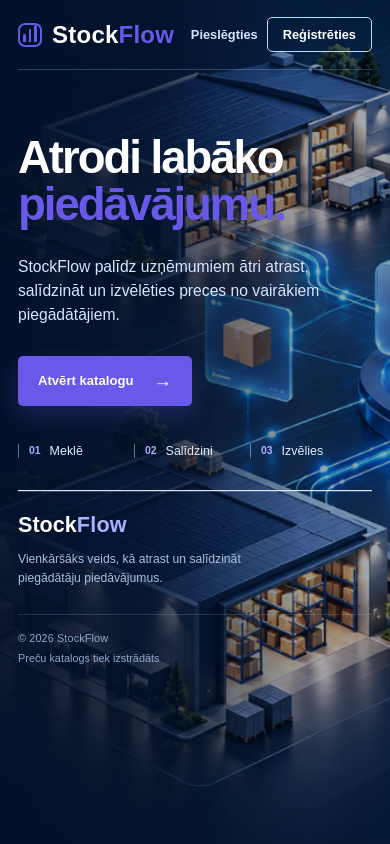
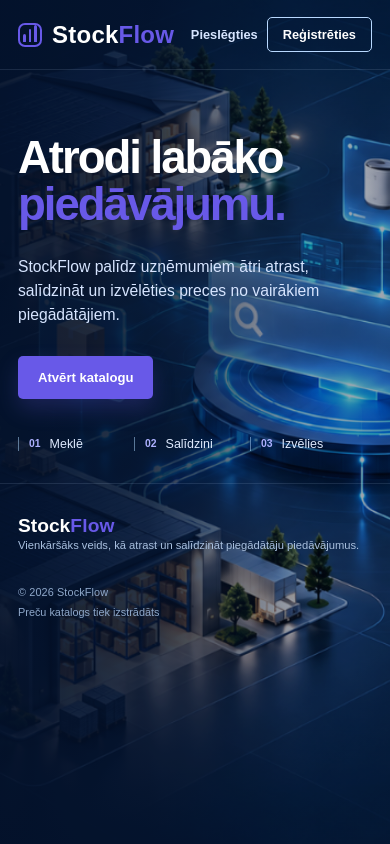
Before and after one commit to 23DP1ELevsa/noliktavas_uzskaites_sistema_EJMN, a Flask app: page / in a window 390 px wide. Run offline with Flask 3, Linux system fonts and the light colour scheme; some libraries are stand-ins or nearby versions.

Commit message:
Uzlabojumi home page lapā

```diff
--- a/backend/app/static/css/style.css
+++ b/backend/app/static/css/style.css
@@ -467,7 +467,7 @@ html, body, button, input, select, textarea {
     height: 100vh;
     background:
         linear-gradient(90deg, rgba(3, 18, 43, 0.94) 0%, rgba(3, 18, 43, 0.82) 38%, rgba(3, 18, 43, 0.28) 78%),
-        url("../images/stockflow-home-background.png") center / cover fixed no-repeat;
+        url("../images/stockflow-home-background.png") 65% center / cover fixed no-repeat;
     color: #fff;
 }
 
@@ -498,7 +498,10 @@ html, body, button, input, select, textarea {
 }
 
 .landing-page .landing-header {
-    border-bottom-color: rgba(194, 219, 255, 0.24);
+    width: 100%;
+    padding-right: max(24px, calc((100% - 1120px) / 2));
+    padding-left: max(24px, calc((100% - 1120px) / 2));
+    border-bottom-color: rgba(194, 219, 255, 0.12);
 }
 
 .landing-page .brand-logo {
@@ -585,22 +588,26 @@ html, body, button, input, select, textarea {
 }
 
 .landing-footer {
-    width: min(1120px, calc(100% - 48px));
+    width: 100%;
+    padding-right: max(24px, calc((100% - 1120px) / 2));
+    padding-left: max(24px, calc((100% - 1120px) / 2));
+    border-top: 1px solid rgba(194, 219, 255, 0.12);
     color: #c1d3ed;
-    font-size: 0.76rem;
-    padding: 0 0 14px;
+    font-size: 0.7rem;
+    padding-bottom: 9px;
 }
 
 .footer-main {
     display: grid;
-    grid-template-columns: 1fr;
-    padding: 20px 0 17px;
-    border-top: 1px solid rgba(194, 219, 255, 0.24);
+    grid-template-columns: auto 1fr;
+    gap: 32px;
+    align-items: center;
+    padding: 13px 0 12px;
 }
 
 .footer-brand p {
-    max-width: 250px;
-    margin: 12px 0 0;
+    max-width: 390px;
+    margin: 0;
     color: #a9c0df;
     line-height: 1.55;
 }
@@ -608,12 +615,12 @@ html, body, button, input, select, textarea {
 .footer-logo {
     color: #fff;
     font-family: "Caviero", Arial, sans-serif;
-    font-size: 1.35rem;
+    font-size: 1.2rem;
     font-weight: 800;
 }
 
 .footer-logo span {
-    color: #aeb1ff;
+    color: #6859e8;
 }
 
 .footer-column {
@@ -652,8 +659,7 @@ html, body, button, input, select, textarea {
 .footer-bottom {
     display: flex;
     justify-content: space-between;
-    padding-top: 17px;
-    border-top: 1px solid rgba(194, 219, 255, 0.16);
+    padding-top: 10px;
     color: #8fa8ca;
     font-size: 0.68rem;
 }
@@ -772,8 +778,17 @@ html, body, button, input, select, textarea {
 }
 
 @media (max-width: 800px) {
-    .landing-header, .landing-hero, .landing-footer {
+    .landing-header, .landing-hero {
         width: calc(100% - 36px);
+    }
+    .landing-page .landing-header {
+        width: 100%;
+        padding-right: 18px;
+        padding-left: 18px;
+    }
+    .landing-footer {
+        padding-right: 18px;
+        padding-left: 18px;
     }
     .landing-hero {
         padding: 64px 0 32px;
@@ -792,4 +807,8 @@ html, body, button, input, select, textarea {
         gap: 8px;
         flex-direction: column;
     }
+    .footer-main {
+        grid-template-columns: 1fr;
+        gap: 7px;
+    }
 }
--- a/backend/app/templates/index.html
+++ b/backend/app/templates/index.html
@@ -38,7 +38,7 @@
             <div class="landing-copy">
                 <h1>Atrodi labāko<br><strong>piedāvājumu.</strong></h1>
                 <p class="landing-lede">StockFlow palīdz uzņēmumiem ātri atrast, salīdzināt un izvēlēties preces no vairākiem piegādātājiem.</p>
-                <a class="landing-primary-button" href="#" aria-label="Atvērt preču katalogu">Atvērt katalogu <span>→</span></a>
+                <a class="landing-primary-button" href="#" aria-label="Atvērt preču katalogu">Atvērt katalogu</a>
                 <div class="landing-steps" aria-label="StockFlow darbības princips">
                     <div><span>01</span><p>Meklē</p></div>
                     <div><span>02</span><p>Salīdzini</p></div>
```
